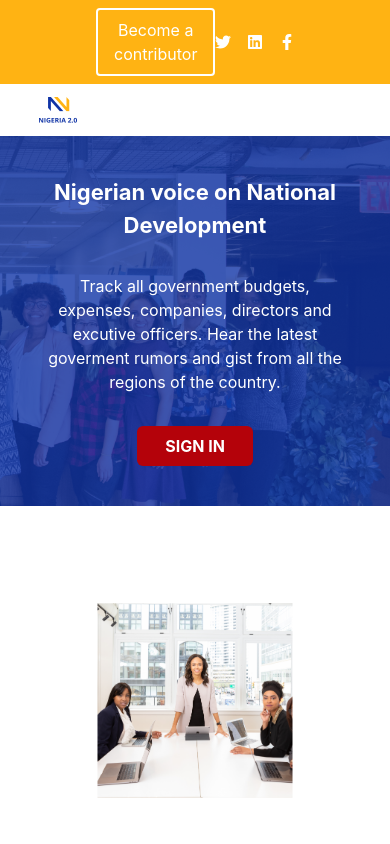
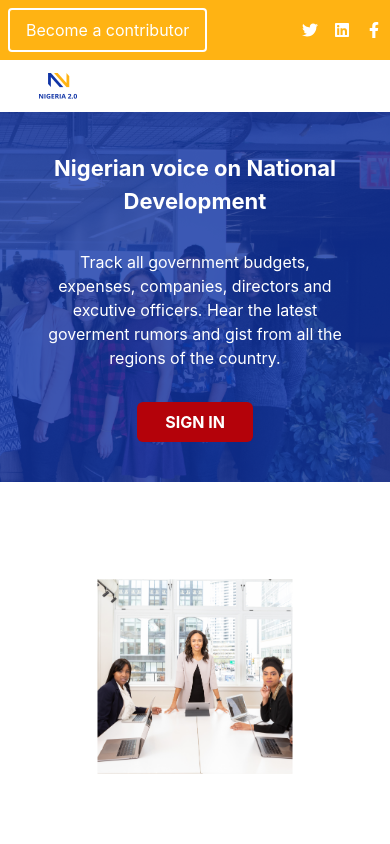
Before and after one commit to Torettosaviour17/Nigeria-page, a React (Create React App) app: page / in a window 390 px wide. Shown: the top 844 px of the page. Built offline with nearby package versions, Linux system fonts and the light colour scheme.

Commit message:
I just finished working on FirstNav responsiveness

```diff
--- a/src/components/home-component/firstNav.jsx
+++ b/src/components/home-component/firstNav.jsx
@@ -3,7 +3,7 @@ import { FaTwitter, FaLinkedin, FaFacebookF } from "react-icons/fa"; // Importin
 
 export default function FirstNav() {
   return (
-    <div className="bg-[#FFB313] p-2 flex justify-between px-24 items-center">
+    <div className="bg-[#FFB313] p-2 flex justify-between md:px-24 items-center">
       {/* Left Section: Button */}
       <button className="border-2 border-white text-white px-4 py-2 rounded hover:bg-white hover:text-[#FFB313] transition">
         Become a contributor
```
